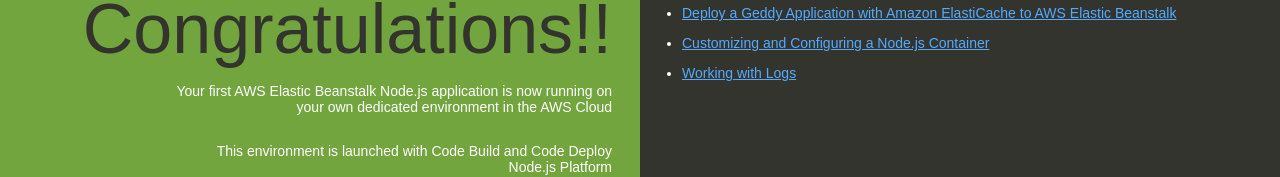
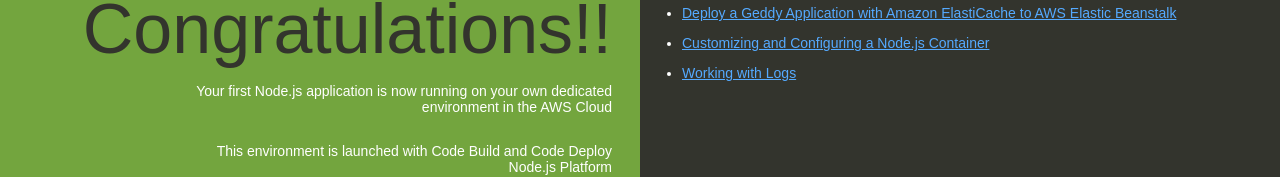
Before and after one commit to Rajaneesh2307/CI-CD, a plain HTML site: page index.html in a window 1280 px wide. Shown: the part 212-389 px from the top of the page. Drawn offline with Linux system fonts and the light colour scheme.

Commit message:
Update index.html

```diff
--- a/index.html
+++ b/index.html
@@ -77,7 +77,7 @@
   <body>
     <div class="textColumn">
       <h1>Congratulations!!</h1>
-      <p>Your first AWS Elastic Beanstalk Node.js application is now running on your own dedicated environment in the AWS Cloud</p>
+      <p>Your first Node.js application is now running on your own dedicated environment in the AWS Cloud</p>
       <p>This environment is launched with Code Build and Code Deploy Node.js Platform</p>
     </div>
     <div class="linksColumn">
```
